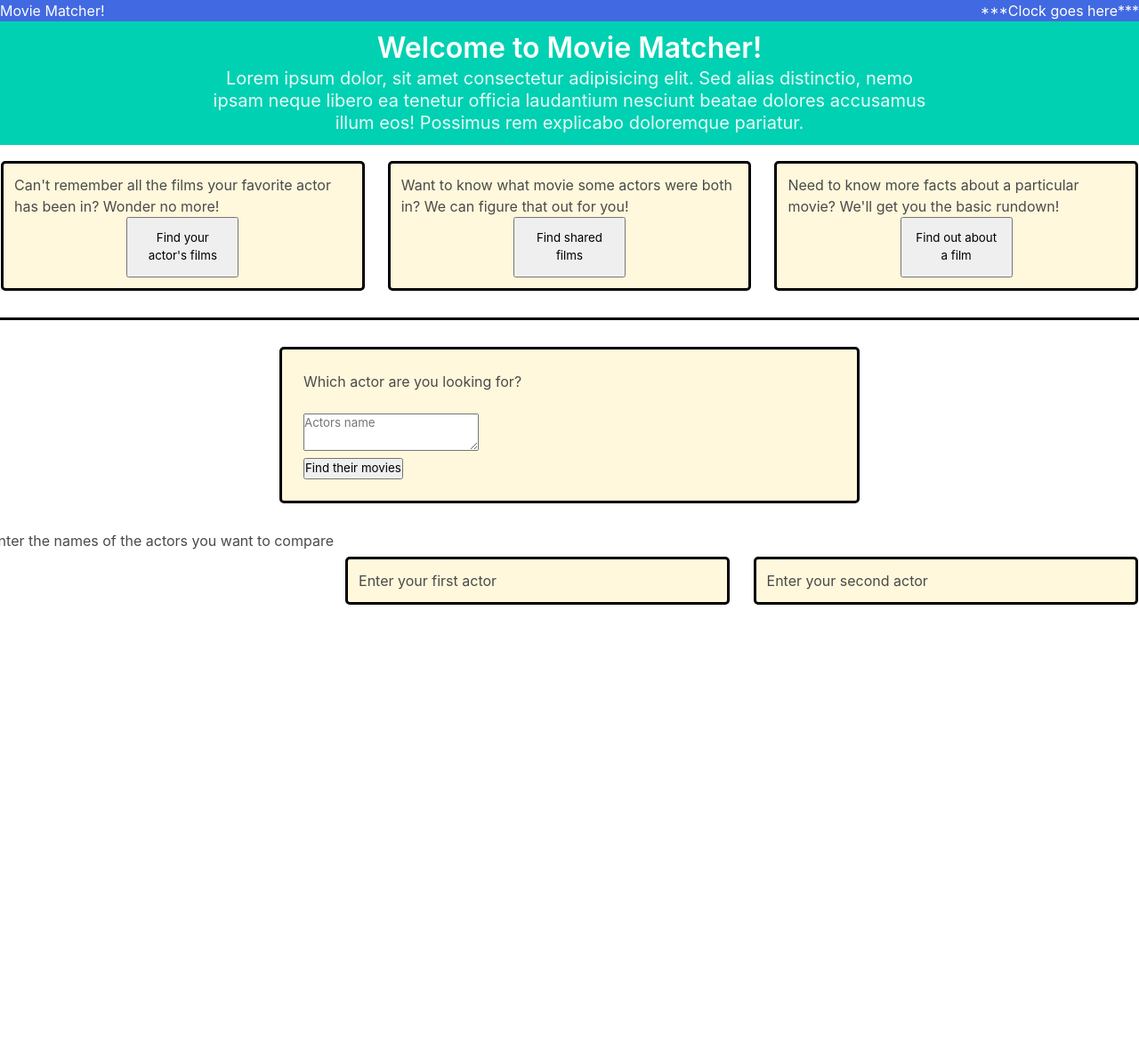
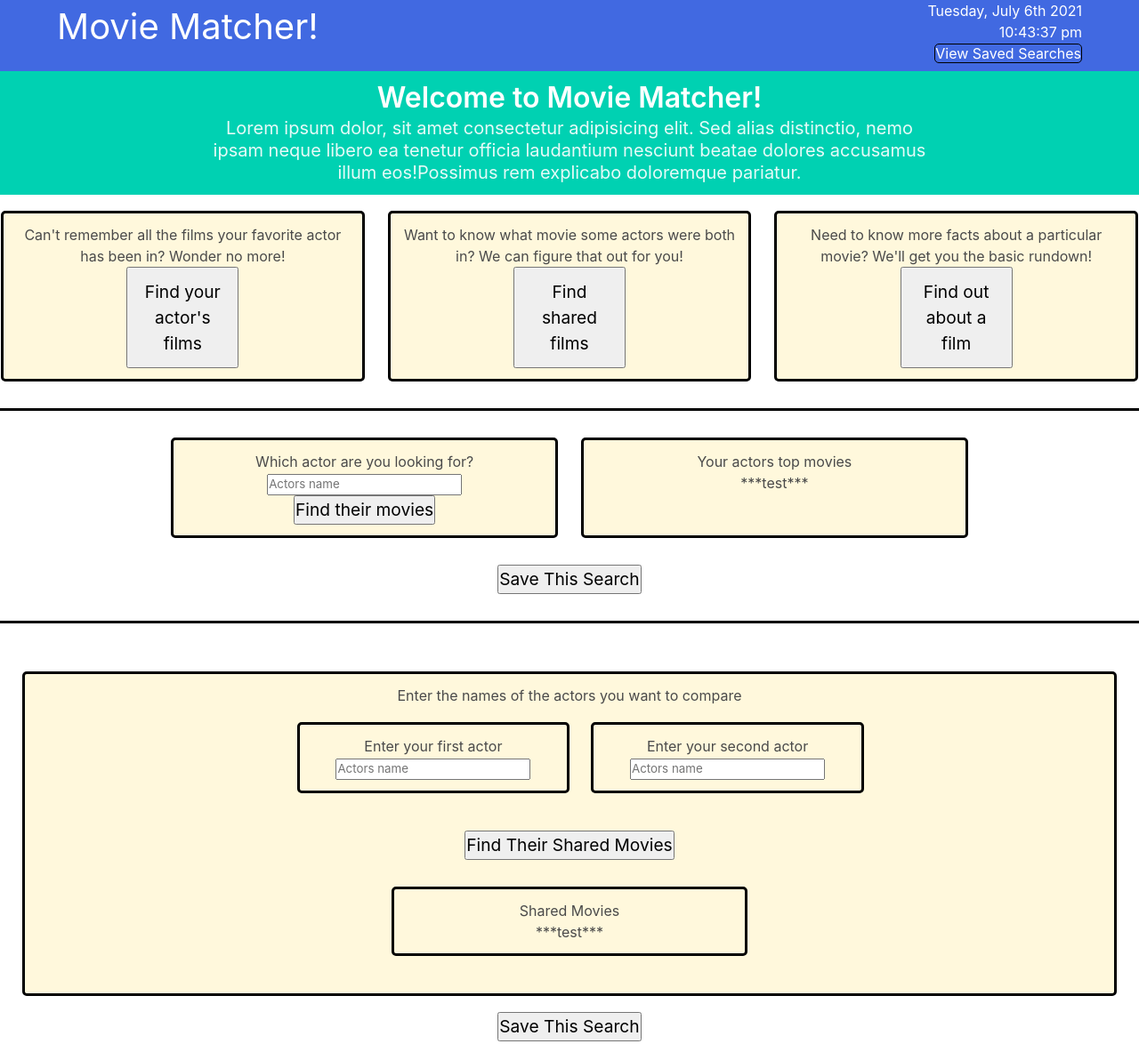
Before and after one commit to LincolnW90/CWRU-bootcamp-group-project-01, a plain HTML site: page index.html in a window 1280 px wide. Shown: the top 1174 px of the page at 89% size. Before the commit the page ends 800 px from the top, so only its background shows below. Drawn offline with nearby package versions, Linux system fonts and the light colour scheme; no server answers.

Commit message:
initial html css base

```diff
--- a/assets/css/style.css
+++ b/assets/css/style.css
@@ -9,6 +9,7 @@
     /* for testing */
     border-bottom: black solid;
     justify-content: center;
+    text-align: center;
 }
 
 .choice-container{
@@ -16,6 +17,8 @@
     border: solid black;
     margin: 30px 1%;
     border-radius: 5px;
+    justify-content: center;
+    text-align: center;
 }
 
 .hero{
@@ -26,3 +29,37 @@ header{
     color: white;
     background-color: royalblue;
 }
+
+.function-container{
+    border-bottom: black solid;
+    justify-content: center;
+    padding-bottom: 30px;
+}
+
+button{
+    font-size: larger;
+}
+
+header{
+    padding: 0 5%;
+}
+
+#title{
+    font-size: 40px;
+}
+#history-title{
+    font-size: larger;
+    text-align: center;
+    padding-top: 50px;
+}
+a{
+    color: white;
+    border: black solid 1px;
+    border-radius: 5px;
+}
+#clock-container{
+padding-bottom: 20px;
+}
+#saveFunction1{
+    margin: auto;
+}
--- a/assets/js/scripts.js
+++ b/assets/js/scripts.js
@@ -1,4 +1,16 @@
-
+// set up date and clock
+var todaysDate = document.querySelector('#currentDate');
+var date = moment().format('dddd, MMMM Do YYYY');
+todaysDate.innerHTML = date;
+var currentTime = document.querySelector('#currentTime');
+var hours = moment().format('hh:mm:ss a')
+currentTime.innerHTML = hours
+// update time function
+var updateClock = setInterval(function(){
+    var currentHour = moment().format('hh:mm:ss a');
+    currentTime.innerHTML = currentHour
+}, 1000);
+// end date and clock
 
 //Initial set of arrays, to be added to later
 var filmArray1 = [];
@@ -19,11 +31,7 @@ function checkFirstActor() {
             "x-rapidapi-key": "1d90df3750mshd40006f295ac708p1a17dajsn87556815a8fb",
             "x-rapidapi-host": "data-imdb1.p.rapidapi.com",
         }
-
-
-
-    })
-        .then(function (response) {
+    }).then(function (response) {
         return response.json();
     })
         //taking that initial fetch, logging data as a variable and then passing it to the next fetch request
@@ -38,42 +46,28 @@ function checkFirstActor() {
                     "x-rapidapi-key": "1d90df3750mshd40006f295ac708p1a17dajsn87556815a8fb",
                     "x-rapidapi-host": "data-imdb1.p.rapidapi.com"
                 }
-
-
-            })
-                .then(response => {
+            }).then(response => {
                 return response.json();
             })
                 //build an array from the desired data for the first actor, to be checked with the next array
                 .then(function (response) {
-
                     for (var i = 0; i < response.Roles.movies.length; i++) {
                         if (filmArray1.includes(response.Roles.movies[i][0].title) === false) {
                             filmArray1.push(response.Roles.movies[i][0].title)
                             console.log(filmArray1)
-
                         }
-                    }
-                    checkSecondActor();
+                    } checkSecondActor();
+                }).catch(err => {
+                    console.error(err);
+                });
         })
-
         .catch(err => {
             console.error(err);
         });
-
-        })
-        .catch(err => {
-            console.error(err);
-
-        });
-
     console.log(filmArray1)
-
 }
 
-function checkSecondActor(){
-
-
+function checkSecondActor() {
     //Second series of fetch requests for the second entered actor
     fetch("https://data-imdb1.p.rapidapi.com/actor/imdb_id_byName/" + userResponse2 + "/", {
         "method": "GET",
@@ -98,72 +92,48 @@ function checkSecondActor(){
                     "x-rapidapi-key": "1d90df3750mshd40006f295ac708p1a17dajsn87556815a8fb",
                     "x-rapidapi-host": "data-imdb1.p.rapidapi.com"
                 }
-
-
             })
                 .then(response => {
                     return response.json();
                 })
                 //build an array from the desired data for the second actor, to be checked with the first array
                 .then(function (response) {
-
-
                     for (var i = 0; i < response.Roles.movies.length; i++) {
                         if (filmArray2.includes(response.Roles.movies[i][0].title) === false) {
                             filmArray2.push(response.Roles.movies[i][0].title)
                         }
-
-
                     }
                     //pushes the films the two actors have in common to a new array
                     for (var j = 0; j < filmArray2.length; j++) {
 
-                        if (filmArray1.includes(filmArray2[j]) ) {
+                        if (filmArray1.includes(filmArray2[j])) {
                             finalResults.push(filmArray2[j])
-
-
-
-
                         }
                         else {
                             console.log("no match")
                         }
                     }
-
                     console.log(filmArray1)
                     console.log(filmArray2)
                     console.log(finalResults)
 
-
                     //for loop to iterate through this created array and retrieve the poster data from a new API
                     for (i = 0; i < finalResults.length; i++) {
-
                         matchedMovie = finalResults[i]
-                         fetch(
-                            "http://www.omdbapi.com/?s=" + matchedMovie + "&apikey=d86e2804"
-                        )
+                        fetch("http://www.omdbapi.com/?s=" + matchedMovie + "&apikey=d86e2804")
                             .then(function (response) {
                                 return response.json();
                             })
                             .then(function (response) {
-
-
                                 var poster = response.Search[0].Poster
                                 console.log(poster)
-
-
                             });
                     };
                 })
-
-
         })
-
-
-
         .catch(err => {
             console.error(err);
         });
+}
 
-}
 checkFirstActor();
--- a/index.html
+++ b/index.html
@@ -1,5 +1,6 @@
 <!DOCTYPE html>
 <html lang="en">
+
 <head>
     <meta charset="UTF-8">
     <meta http-equiv="X-UA-Compatible" content="IE=edge">
@@ -8,62 +9,104 @@
     <link rel="stylesheet" href="https://cdn.jsdelivr.net/npm/bulma@0.9.3/css/bulma.min.css">
     <link rel="stylesheet" href="./assets/css/style.css">
 </head>
+
 <body>
     <header>
         <div class="columns">
-            <h1 class="column">Movie Matcher!</h1>
-            <p class="column has-text-right">***Clock goes here***</p>
+            <h1 class="column" id="title">Movie Matcher!</h1>
+            <div id="clock-container" class="column has-text-right">
+                <p id="currentDate"></p>
+                <p id="currentTime"></p>
+                <a href="./saved-searches.html">View Saved Searches</a>
+            </div>
+
         </div>
     </header>
     <div>
         <section class="hero is-primary">
             <div class="column is-8 is-offset-2">
                 <p class="title">Welcome to Movie Matcher!</p>
-                <p class="subtitle">Lorem ipsum dolor, sit amet consectetur adipisicing elit. Sed alias distinctio, nemo ipsam neque libero ea tenetur officia laudantium nesciunt beatae dolores accusamus illum eos! Possimus rem explicabo doloremque pariatur.</p>
+                <p class="subtitle">Lorem ipsum dolor, sit amet consectetur adipisicing elit. Sed alias distinctio, nemo ipsam neque libero ea tenetur officia laudantium nesciunt beatae dolores accusamus illum eos!Possimus rem explicabo doloremque pariatur.</p>
             </div>
         </section>
         <!-- open page choices -->
         <div id="choice-container" class="columns">
-            <div  class="column  choice-container">
+            <div class="column  choice-container">
                 <p>Can't remember all the films your favorite actor has been in? Wonder no more!</p>
-                <button  class="column is-4 is-offset-4">Find your actor's films</button>
+                <button class="column is-4 is-offset-4" id="function1show">Find your actor's films</button>
             </div>
-            <div  class="column choice-container">
+            <div class="column choice-container">
                 <p>Want to know what movie some actors were both in? We can figure that out for you!</p>
-                <button class="column is-4 is-offset-4">Find shared films</button>
+                <button class="column is-4 is-offset-4" id="function2show">Find shared films</button>
             </div>
-            <div  class="column choice-container">
+            <div class="column choice-container">
                 <p>Need to know more facts about a particular movie? We'll get you the basic rundown!</p>
-                <button class="column is-4 is-offset-4">Find out about a film</button>
+                <button class="column is-4 is-offset-4" id="function3show">Find out about a film</button>
             </div>
         </div>
 
+        <!-- choose function divs -->
         <!-- 1st function section -->
-        <div id="function1-container" class="columns has-border-width-3">
-            <form id="function1-form" class="column is-6 is-offset-3 choice-container">
-                <p class="column">Which actor are you looking for?</p>
-                <div class="column">
-                <textarea placeholder="Actors name"></textarea> <br>
-                <button type="submit">Find their movies</button>
+        <div id="function1-container" class="columns has-border-width-3 function-container">
+            <div id="function1-block" class="column">
+                <div class="columns is-justify-content-center">
+                    <div class="column choice-container is-4">
+                        <p>Which actor are you looking for?</p>
+                        <input placeholder="Actors name"></input> <br>
+                        <button type="submit" id="function1Btn">Find their movies</button>
+                    </div>
+                    <!-- display top movie results div -->
+                    <div class="column is-4 choice-container">
+                        <p>Your actors top movies</p>
+                        <ul id="top-movies-holder">
+                            <li>***test***</li>
+                        </ul>
+                    </div>
                 </div>
-            </form>
+                <div id="Btn-container" class="columns is-justify-content-center">
+                    <button id="saveFunction1" class="saveBtn">Save This Search</button>
+                </div>
+            </div>
         </div>
         <!-- 2nd function section -->
-        <div id="function2-container" class="columns has-border-width-3">
-            <p>Enter the names of the actors you want to compare</p>
-            <div id="choice-1" class="column choice-container">
-                <p>Enter your first actor</p>
+        <div id="function2-container" class="column has-border-width-3 function-container">
+            <div id="function2-block" class="column choice-container">
+                <p>Enter the names of the actors you want to compare</p>
+                <div class="columns">
+                    <div id="choice-1" class="column is-3 is-offset-3 choice-container">
+                        <p>Enter your first actor</p>
+                        <input placeholder="Actors name"></input> <br>
+                    </div>
+                    <div id="choice-2" class="column is-3 choice-container">
+                        <p>Enter your second actor</p>
+                        <input placeholder="Actors name"></input> <br>
+                    </div>
+                </div>
+                <button type="submit" id="function2Btn">Find Their Shared Movies</button>
+                <div id="shared-movie-container" class="column is-4 is-offset-4 choice-container">
+                    <p>Shared Movies</p>
+                    <ul id="list-of-shared-movies">
+                        ***test***
+                    </ul>
+                </div>
             </div>
-            <div id="choice-2" class="column choice-container">
-                <p>Enter your second actor</p>
-
+            <div id="Btn-container" class="columns is-justify-content-center">
+                <button id="saveFunction2" class="saveBtn">Save This Search</button>
             </div>
         </div>
         <!-- 3rd function section -->
-        <div id="function3-container" class="columns has-border-width-3">
-
+        <div id="function3-container" class="column has-border-width-3 function-container">
+            <div id="function3-block" class="column choice-container">
+                <p>Enter the name of the movie you want to know about</p>
+                <div class="columns">
+                    <input placeholder="Movie name"></input>
+                </div>
+            </div>
         </div>
     </div>
+
+
+
 
 
     <!-- scripts -->
@@ -71,4 +114,5 @@
     <script src="https://cdnjs.cloudflare.com/ajax/libs/moment.js/2.24.0/moment.min.js"></script>
     <script src="./assets/js/scripts.js"></script>
 </body>
+
 </html>
--- /dev/null
+++ b/saved-searches.html
@@ -0,0 +1,37 @@
+<!DOCTYPE html>
+<html lang="en">
+<head>
+    <meta charset="UTF-8">
+    <meta http-equiv="X-UA-Compatible" content="IE=edge">
+    <meta name="viewport" content="width=device-width, initial-scale=1.0">
+    <title>Saved Searches</title>
+    <link rel="stylesheet" href="https://cdn.jsdelivr.net/npm/bulma@0.9.3/css/bulma.min.css">
+    <link rel="stylesheet" href="./assets/css/style.css">
+</head>
+<body>
+    <header>
+        <div class="columns">
+            <h1 class="column" id="title">Movie Matcher!</h1>
+            <div id="clock-container" class="column has-text-right">
+                <p id="currentDate"></p>
+                <p id="currentTime"></p>
+            </div>
+        </div>
+    </header>
+    <div class="container">
+        <h1 id="history-title">Your Saved Searches</h1>
+        <div id="history" class="columns choice-container">
+            <div class="column">
+                <ul>
+                    <li>test</li>
+                </ul>
+            </div>
+        </div>
+    </div>
+
+
+    <script src="https://code.jquery.com/jquery-3.4.1.min.js"></script>
+    <script src="https://cdnjs.cloudflare.com/ajax/libs/moment.js/2.24.0/moment.min.js"></script>
+    <script src="./assets/js/scripts.js"></script>
+</body>
+</html>
```
Also changed, not shown: index2.html (deleted, +0 -12 lines). Lines whose indentation alone changed are shown as unchanged.
